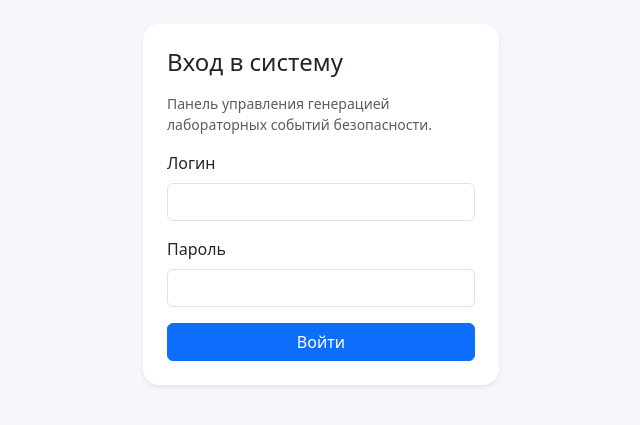
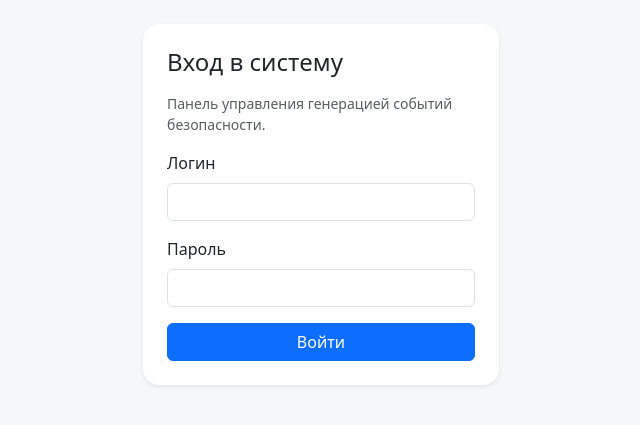
Before and after one commit to Travisrulez/EventLab, a FastAPI app: page /login in a window 1280 px wide. Shown: the part 56-481 px from the top of the page, without its empty margins (319-959 px from the left). Run offline with FastAPI, Linux system fonts and the light colour scheme.

Commit message:
login fix

```diff
--- a/app/templates/login.html
+++ b/app/templates/login.html
@@ -5,7 +5,7 @@
     <div class="card shadow-sm">
       <div class="card-body p-4">
         <h1 class="h4 mb-3">Вход в систему</h1>
-        <p class="text-muted small">Панель управления генерацией лабораторных событий безопасности.</p>
+        <p class="text-muted small">Панель управления генерацией событий безопасности.</p>
         <form method="post" action="/login">
           <input type="hidden" name="_csrf" value="{{ csrf }}">
           <div class="mb-3">
```
